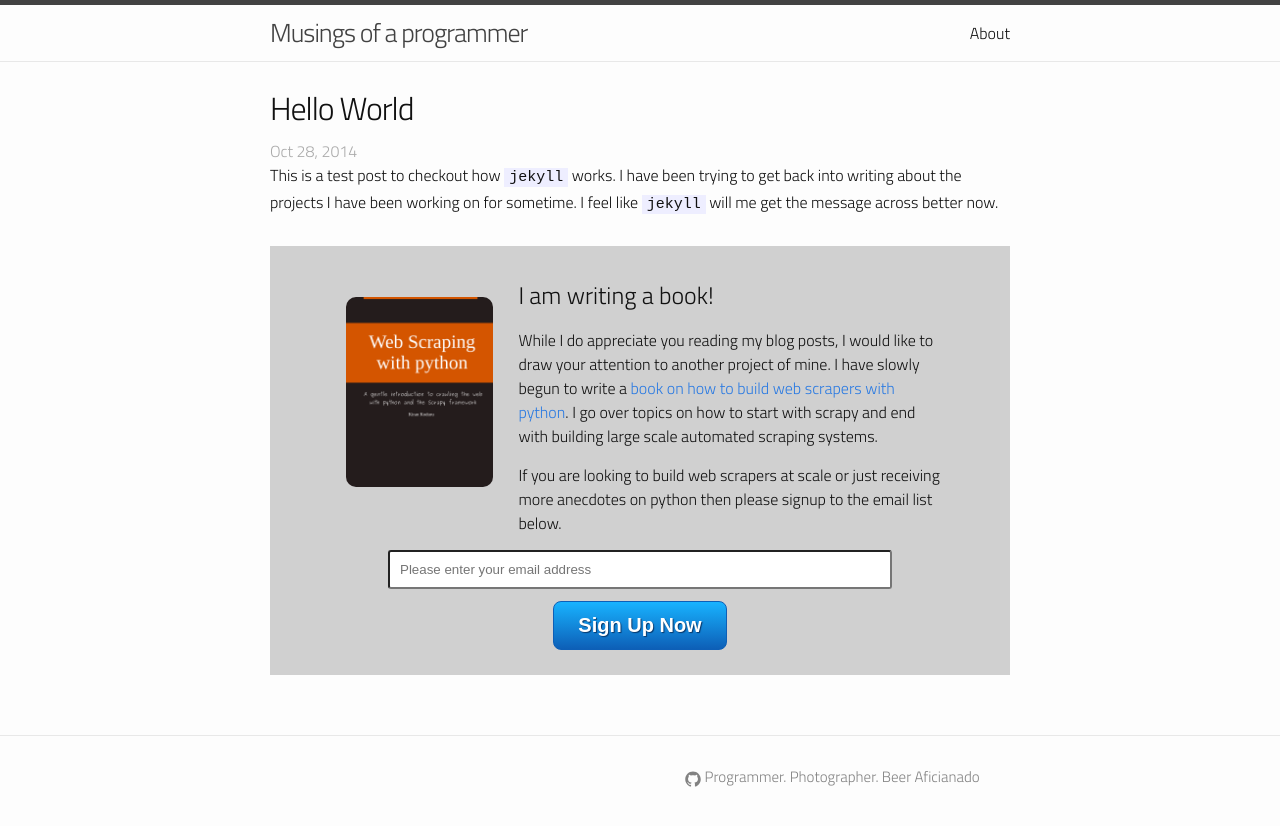
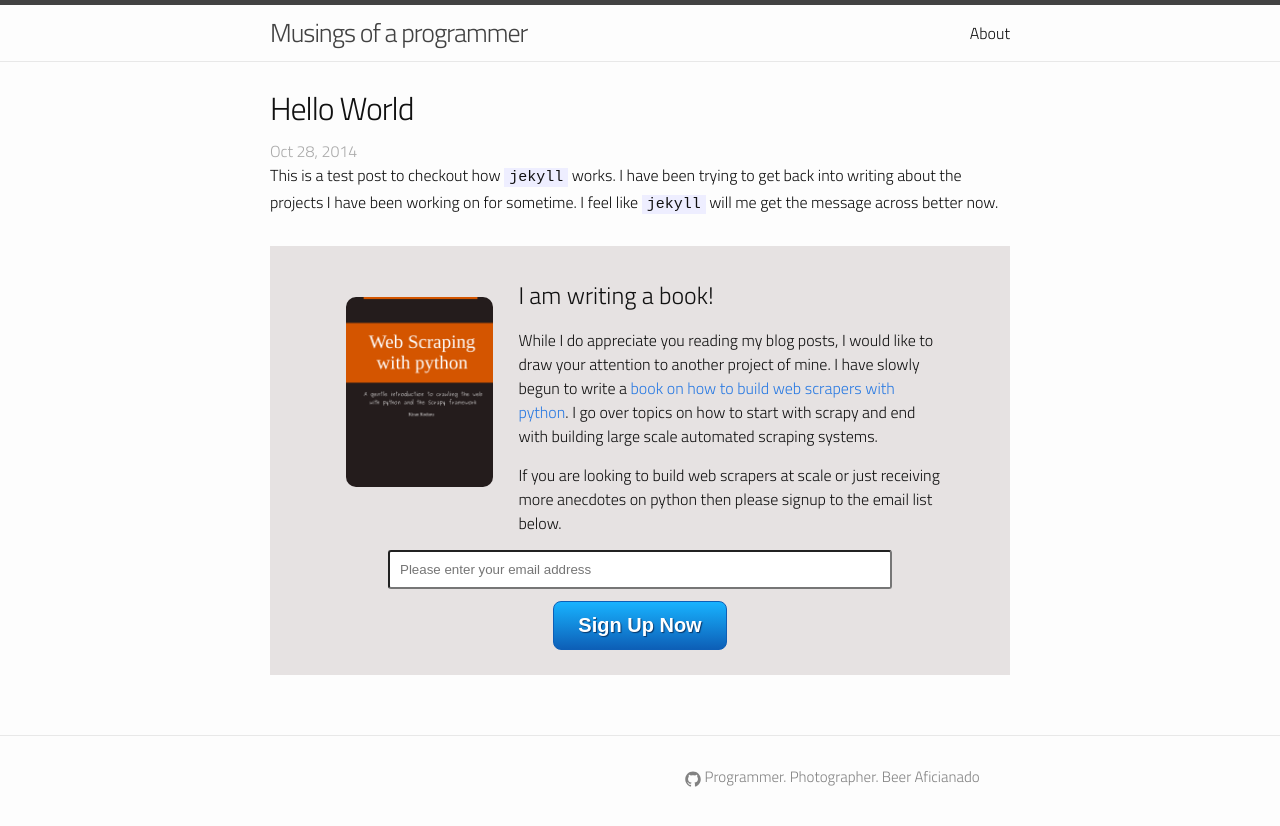
Before and after one commit to arupbhunia/kirankoduru.github.io, a Jekyll site: the page built from _posts/2014-10-28-welcome-to-jekyll.md, in a window 1280 px wide. Shown: the top 826 px of the page. Built offline with Jekyll 4.4.1, drawn with Linux system fonts in a browser that asks for light colours; nearby versions of some CDN libraries; comment, search, counter and statistics services are not loaded.

Commit message:
Lighter background for signup form

```diff
--- a/_sass/style.scss
+++ b/_sass/style.scss
@@ -94,7 +94,7 @@
     }
     .signup-form{
         margin: 30px auto;
-        background: #D0D0D0;
+        background: #e6e2e2;
         padding: 25px 50px;
         text-align: center;
 
```
